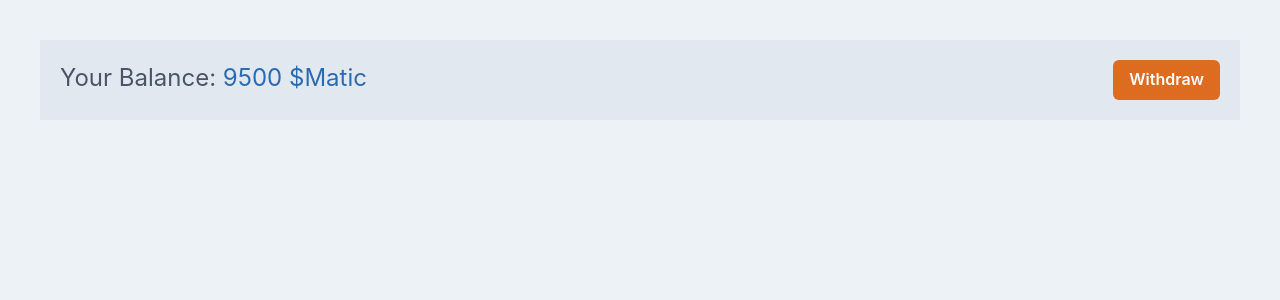
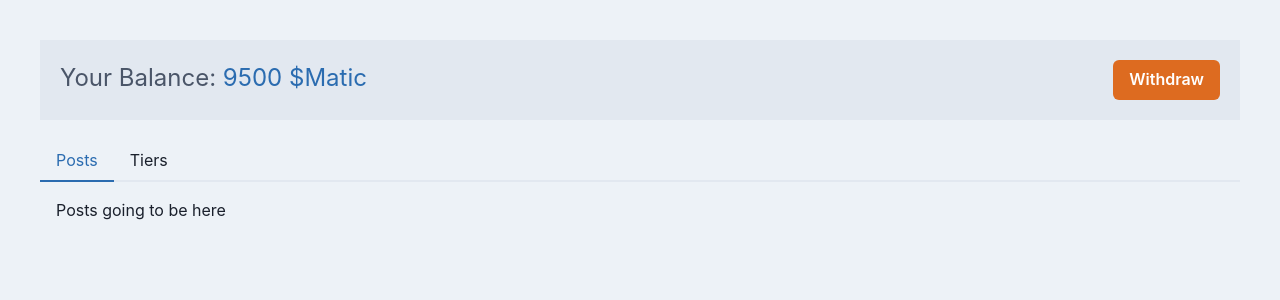
Before and after one commit to aj-maz/rare-fans, a Next.js app in the folder client/: page /dashboard in a window 1280 px wide. Shown: the top 300 px of the page. Built offline with nearby package versions, Linux system fonts and the light colour scheme.

Commit message:
dashboard tabs added

```diff
--- a/client/components/BalanceManager.js
+++ b/client/components/BalanceManager.js
@@ -1,9 +1,17 @@
+import { Text, Flex, Button } from "@chakra-ui/react";
+
 const BalanceManager = () => {
-    return (
-        <div>
-            This is Balance Manager
-        </div>
-    )
-}
+  return (
+    <Flex justify="space-between" bg="gray.200" p="5">
+      <Text color="gray.600" fontSize="2xl">
+        Your Balance:{" "}
+        <Text as="span" color="blue.600">
+          9500 $Matic
+        </Text>
+      </Text>
+      <Button colorScheme="orange">Withdraw</Button>
+    </Flex>
+  );
+};
 
-export default BalanceManager
+export default BalanceManager;
--- a/client/pages/dashboard.js
+++ b/client/pages/dashboard.js
@@ -1,14 +1,25 @@
-import { Box, Text, Flex, Button } from "@chakra-ui/react";
+import { Box, Tabs, TabList, Tab, TabPanels, TabPanel } from "@chakra-ui/react";
+import BalanceManager from "../components/BalanceManager";
 
 const Dashboard = () => {
   return (
     <Box bg="gray.100" h="100vh" p="10">
-      <Flex justify="space-between" bg="gray.200" p="5">
-        <Text color="gray.600" fontSize="2xl">Your Balance: <Text as="span" color="blue.600">9500 $Matic</Text></Text>
-        <Button colorScheme="orange">
-            Withdraw
-        </Button>
-      </Flex>
+      <BalanceManager />
+      <Tabs mt="5">
+        <TabList>
+          <Tab>Posts</Tab>
+          <Tab>Tiers</Tab>
+        </TabList>
+
+        <TabPanels>
+          <TabPanel>
+            <Box>Posts going to be here</Box>
+          </TabPanel>
+          <TabPanel>
+            <Box>Tiers exists</Box>
+          </TabPanel>
+        </TabPanels>
+      </Tabs>
     </Box>
   );
 };
```
